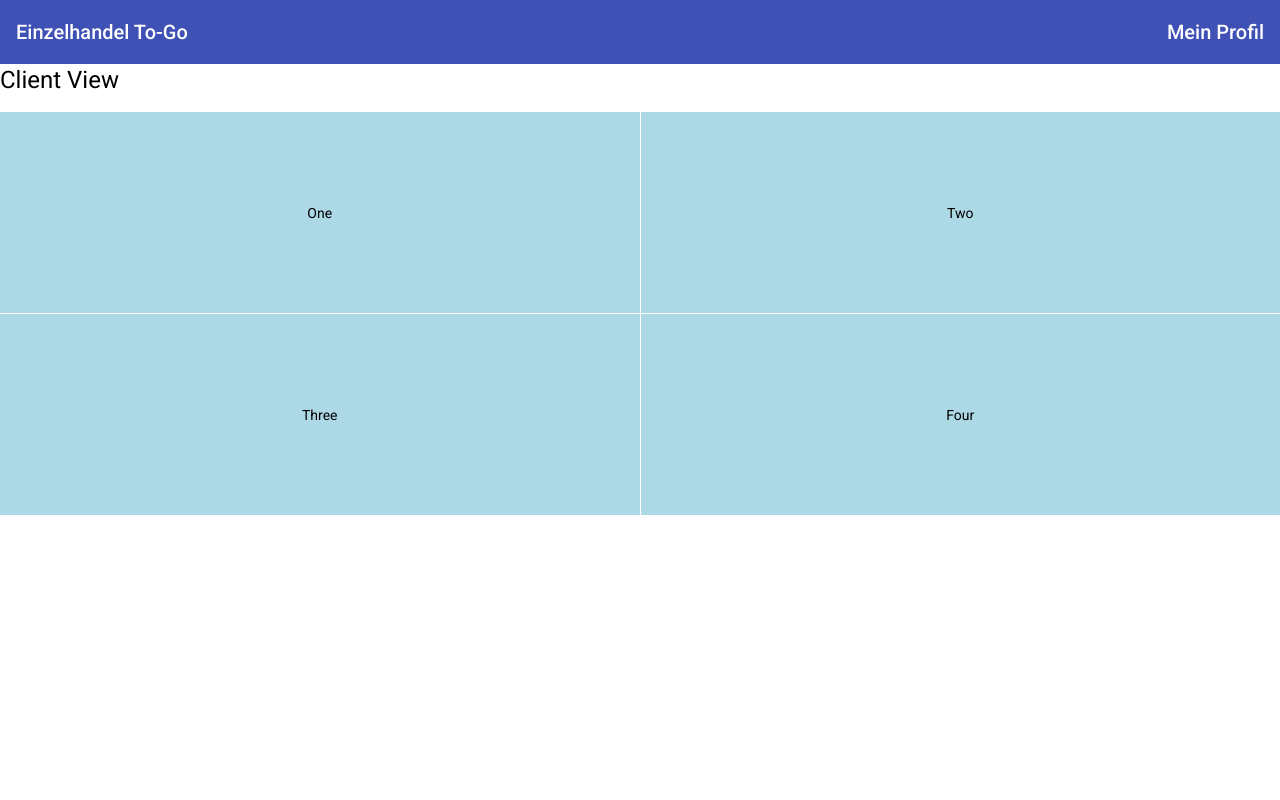
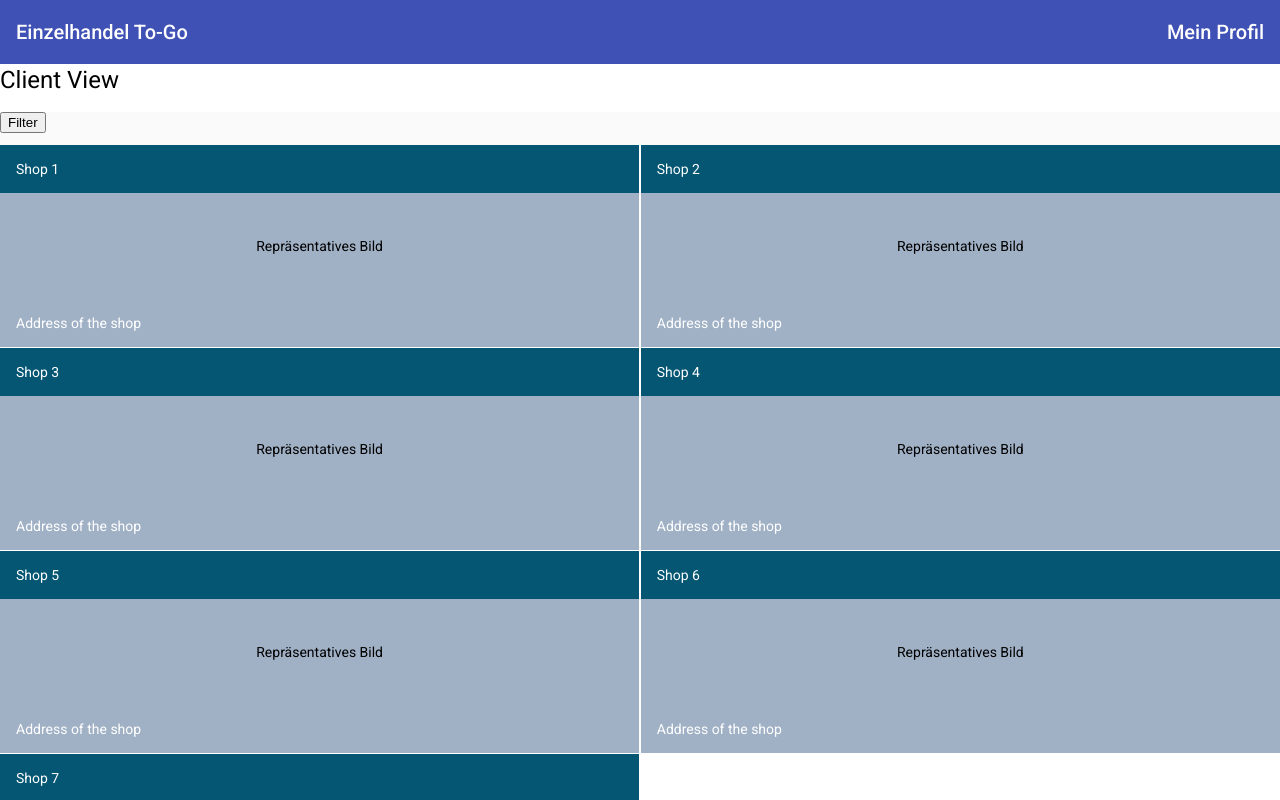
Before and after one commit to Craexy/einzelhandeltogo, an Angular app: page /client/1 in a window 1280 px wide. Shown: the top 800 px of the page. Built offline with nearby package versions, Linux system fonts and the light colour scheme.

Commit message:
Client-View on Hold
Starting with seller-view

```diff
--- a/src/app/client-view/client-view.component.html
+++ b/src/app/client-view/client-view.component.html
@@ -1,11 +1,29 @@
 <h1>Client View</h1>
+<mat-sidenav-container class="example-container">
+  <mat-sidenav #sidenav mode="over" fixedInViewport="true">
+    <br>
+    <p><button mat-button (click)="sidenav.toggle()">Toggle</button></p>
+    <div *ngFor="let kategorie of kategorien" >
+      <mat-checkbox labelPosition="before">{{kategorie.name}}</mat-checkbox>
+      <br>
+    </div>
+  </mat-sidenav>
 
-<mat-grid-list cols="2" rowHeight="100px">
+
+<mat-sidenav-content>
+  <p><button mat-button (click)="sidenav.toggle()">Filter</button></p>
+</mat-sidenav-content>
+</mat-sidenav-container>
+
+
+<mat-grid-list cols="2" rowHeight="100px" gutterSize="1.5px">
   <mat-grid-tile
-      *ngFor="let tile of tiles"
+      *ngFor="let tile of tiles" (click)="open($event, tile.text)"
       [colspan]="tile.cols"
       [rowspan]="tile.rows"
       [style.background]="tile.color">
-    {{tile.text}}
+      <mat-grid-tile-header [style.background]="'#045673'">{{tile.text}}</mat-grid-tile-header>
+      <mat-grid-tile-footer [style.background]="'#A0B1C6'">Address of the shop</mat-grid-tile-footer>
+      Repräsentatives Bild
   </mat-grid-tile>
 </mat-grid-list>
--- a/src/app/client-view/client-view.component.ts
+++ b/src/app/client-view/client-view.component.ts
@@ -16,12 +16,38 @@ export interface Tile {
 
 export class ClientViewComponent implements OnInit {
 
+  kategorien = [
+    { id: 0, name: 'Sonstiges' },
+    { id: 1, name: 'Lebensmittel' },
+    { id: 2, name: 'Getränke' },
+    { id: 3, name: 'Kleidung' },
+    { id: 4, name: 'Schuhe' },
+    { id: 5, name: 'Drogerie' },
+    { id: 6, name: 'Optiker' },
+    { id: 7, name: 'Haushaltswaren' },
+    { id: 8, name: 'Elektronikwaren' },
+    { id: 9, name: 'Outdoor & Sport' },
+    { id: 10, name: 'Kunst & Musik' },
+    { id: 11, name: 'Schreibwaren' },
+    { id: 12, name: 'Geschenke' },
+    { id: 13, name: 'Wäscherei' },
+    { id: 14, name: 'Tabakwaren' },
+    { id: 15, name: 'Spielzeugwaren' }
+  ];
+
   tiles: Tile[] = [
-    {text: 'One', cols: 1, rows: 2, color: 'lightblue'},
-    {text: 'Two', cols: 1, rows: 2, color: 'lightblue'},
-    {text: 'Three', cols: 1, rows: 2, color: 'lightblue'},
-    {text: 'Four', cols: 1, rows: 2, color: 'lightblue'},
+    {text: 'Shop 1', cols: 1, rows: 2, color: '#A0B1C6'},
+    {text: 'Shop 2', cols: 1, rows: 2, color: '#A0B1C6'},
+    {text: 'Shop 3', cols: 1, rows: 2, color: '#A0B1C6'},
+    {text: 'Shop 4', cols: 1, rows: 2, color: '#A0B1C6'},
+    {text: 'Shop 5', cols: 1, rows: 2, color: '#A0B1C6'},
+    {text: 'Shop 6', cols: 1, rows: 2, color: '#A0B1C6'},
+    {text: 'Shop 7', cols: 1, rows: 2, color: '#A0B1C6'},
   ];
+
+  public open(event, text) {
+    alert('Open details page of ' + text);
+  }
 
   constructor() { }
 
--- a/src/seller-view/seller-view/seller-view.component.html
+++ b/src/seller-view/seller-view/seller-view.component.html
@@ -1,8 +1,2 @@
 <h1>Seller View</h1>
-
-<form class="example-form">
-  <mat-form-field class="example-full-width">
-    <mat-label>Name des Verkäufers</mat-label>
-    <input matInput placeholder="Max Mustermann" value="Max Mustermann">
-  </mat-form-field>
-</form>
+<h1>Tante Emma Laden</h1>
--- a/src/seller-view/seller-view/seller-view.component.ts
+++ b/src/seller-view/seller-view/seller-view.component.ts
@@ -1,4 +1,5 @@
 import { Component, OnInit } from '@angular/core';
+
 
 @Component({
   selector: 'app-seller-view',
@@ -9,6 +10,9 @@ export class SellerViewComponent implements OnInit {
 
   constructor() { }
 
+  isSeller=true;
+
+
   ngOnInit() {
   }
 
```
Also changed, not shown: src/app/client-view/client-view.module.ts (+5 -2 lines).
